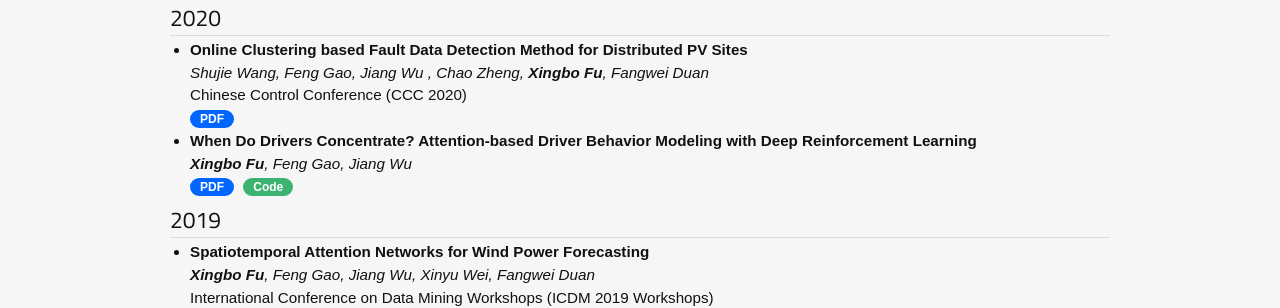
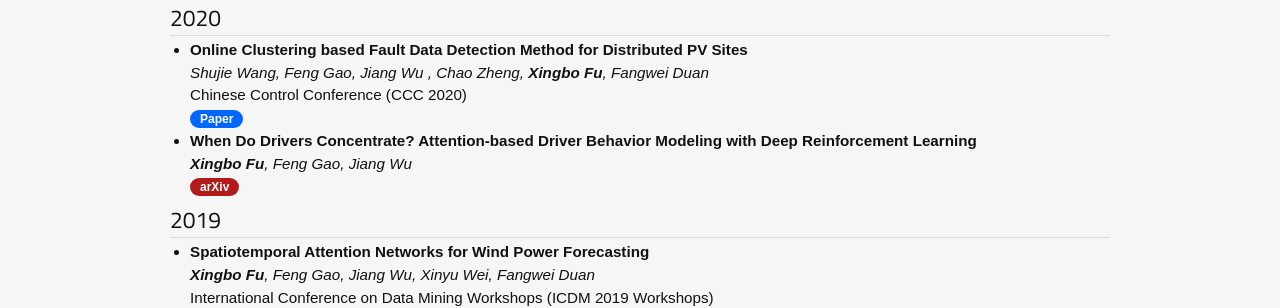
Before and after one commit to xbfu/xbfu.github.io, a Jekyll site: the page built from publications.md, in a window 1280 px wide. Shown: the part 1315-1623 px from the top of the page. Built offline with Jekyll 4.4.1, drawn with Linux system fonts in a browser that asks for light colours; nearby versions of some CDN libraries.

Commit message:
Update publications.md

```diff
--- a/publications.md
+++ b/publications.md
@@ -109,13 +109,12 @@ subtitle: Publications - Xingbo Fu
 		<b>Online Clustering based Fault Data Detection Method for Distributed PV Sites</b><br>
 		<i>Shujie Wang, Feng Gao, Jiang Wu , Chao Zheng, <b>Xingbo Fu</b>, Fangwei Duan</i><br>
 		Chinese Control Conference (CCC 2020)<br>
-		<a href="paper7.pdf"><div class="paper">PDF</div></a>
+        	<a href="https://ieeexplore.ieee.org/abstract/document/9188826"><div class="paper">Paper</div></a>
 	</li>
 	<li>
 		<b>When Do Drivers Concentrate? Attention-based Driver Behavior Modeling with Deep Reinforcement Learning</b><br>
 		<i><b>Xingbo Fu</b>, Feng Gao, Jiang Wu</i><br>
-		<a href="paper6.pdf"><div class="paper">PDF</div></a>
-        <a href="https://github.com/xbfu/ATD3"><div class="code">Code</div></a>
+        	<a href="https://arxiv.org/abs/2002.11385"><div class="report">arXiv</div></a>
 	</li>
 </ul>
 
@@ -125,9 +124,9 @@ subtitle: Publications - Xingbo Fu
 		<b>Spatiotemporal Attention Networks for Wind Power Forecasting</b><br>
 		<i><b>Xingbo Fu</b>, Feng Gao, Jiang Wu, Xinyu Wei, Fangwei Duan</i><br>
 		International Conference on Data Mining Workshops (ICDM 2019 Workshops)<br>
-        <a href="paper5.pdf"><div class="paper">PDF</div></a>
-        <a href="STAN.pdf"><div class="slides">Slides</div></a>
-        <a href="https://github.com/xbfu/Spatiotemporal-Attention-Networks"><div class="code">Code</div></a>
+        	<a href="paper5.pdf"><div class="paper">PDF</div></a>
+        	<a href="STAN.pdf"><div class="slides">Slides</div></a>
+        	<a href="https://github.com/xbfu/Spatiotemporal-Attention-Networks"><div class="code">Code</div></a>
 	</li>
 	<li>
 		<b>A Simulation Approach to Multi-station Solar Irradiance Data Considering Temporal Correlations</b><br>
```
